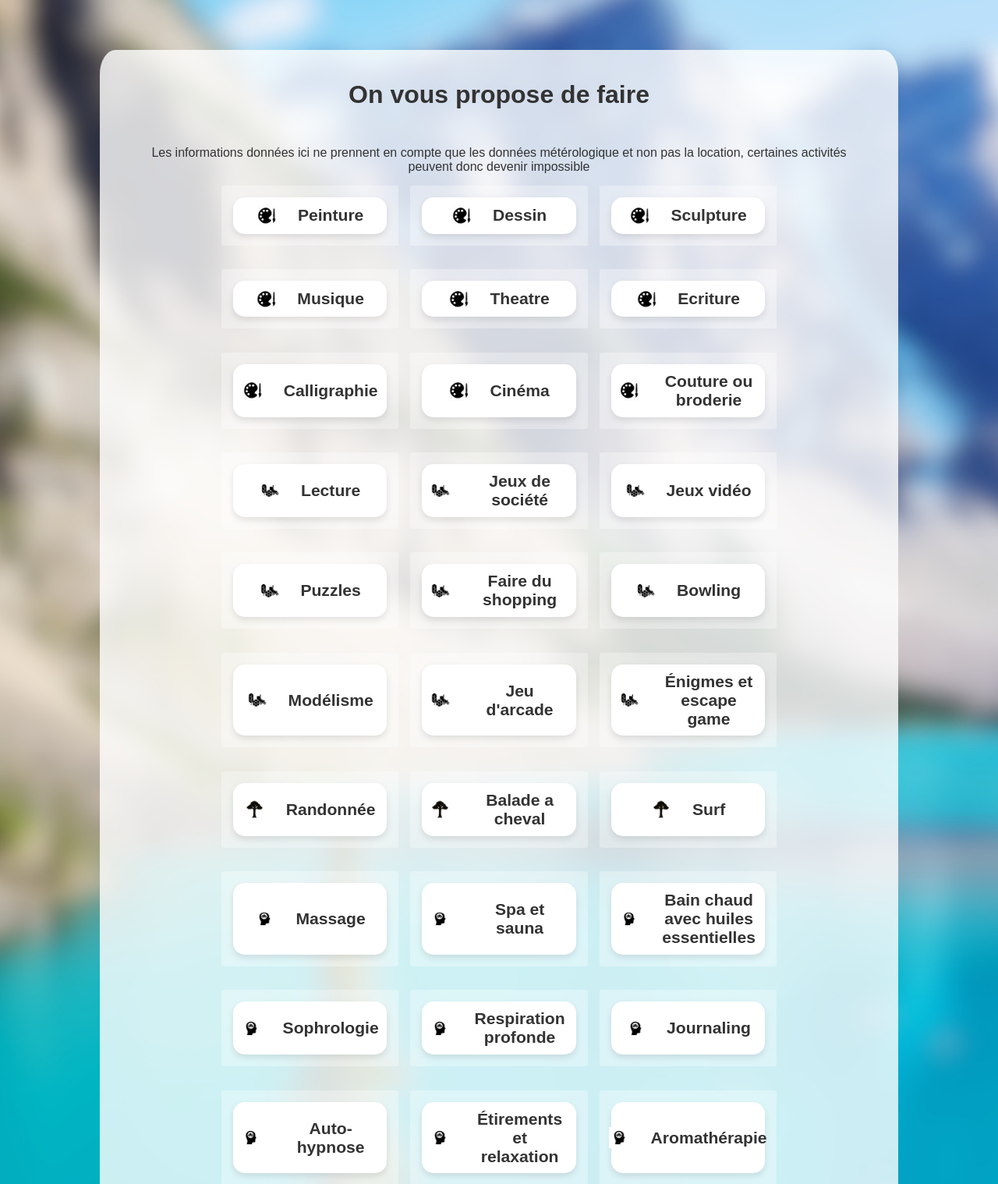
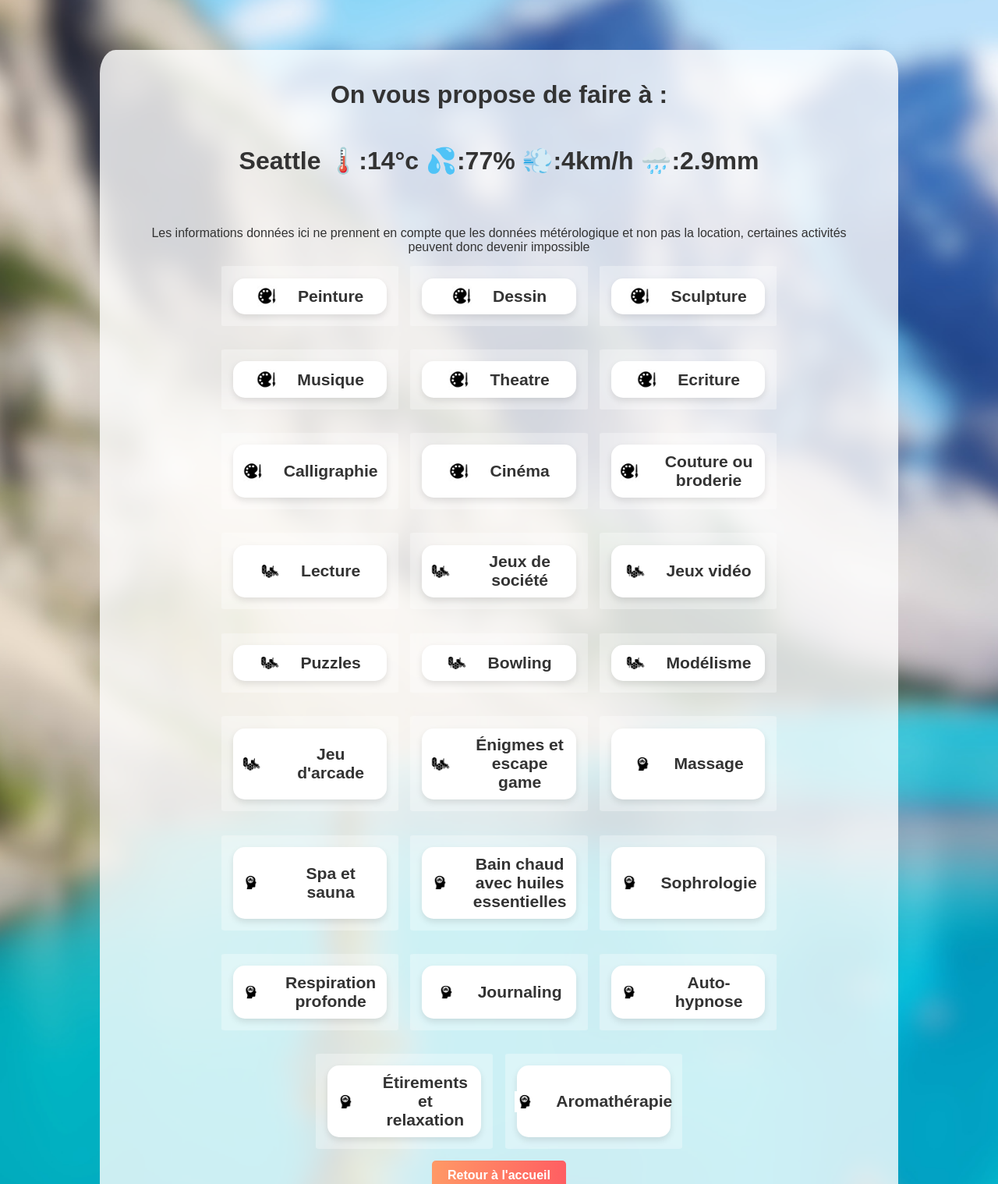
Before and after one commit to Marg0HSO/weather_app, a Flask app: template templates/activities_result.html in a window 1280 px wide. Shown: the part 88-1606 px from the top of the page at 78% size. Run offline with Flask 3, Linux system fonts and the light colour scheme; the template is opened without the code that fills it, so the values that code supplies are empty.

Commit message:
ajout information ville activities_module.py

```diff
--- a/activities_module.py
+++ b/activities_module.py
@@ -92,7 +92,7 @@ setActivitiesDico()
 
 async def createHTMLPage(city):
     acts = await activities(city, activities_dict)
-    html_debut = f"""<!DOCTYPE html>
+    html_debut = """<!DOCTYPE html>
     <html lang="fr">
     <head>
         <meta charset="UTF-8">
@@ -104,10 +104,23 @@ async def createHTMLPage(city):
         MétéoTrip
     </header>
     <div class="container">
-    <h1> On vous propose de faire </h1>
+    <h1> On vous propose de faire à : </h1>
+    """
+    async with python_weather.Client(unit=python_weather.METRIC) as client:
+        try:
+            weather = await client.get(city)
+            temp = weather.temperature
+            humi = weather.humidity
+            windSpeed = weather.wind_speed
+            prec = weather.precipitation
+        except python_weather.RequestError:
+            return [None]
+
+    html_cityInformation = """
+    <h1>""" + city + """ 🌡️:""" + str(temp) + """°c   💦:""" + str(humi) + """%   💨:""" + str(windSpeed) + """km/h   🌧️:""" + str(prec) + """mm </h1>
+    </br>
     <p> Les informations données ici ne prennent en compte que les données métérologique et non pas la location, certaines activités peuvent donc devenir impossible </p>
-    <ul class="activity-list">
-    """
+    <ul class="activity-list">"""
 
     html_cartes = ""
     for nom, type_ in acts:
@@ -164,7 +177,7 @@ async def createHTMLPage(city):
                 </div>
                 </body>
                 </html>"""
-    html_code = html_debut + html_cartes + html_fin
+    html_code = html_debut + html_cityInformation + html_cartes + html_fin
     with open("templates/activities_result.html", "w", encoding="utf-8") as f:
         print(f)
         f.write(html_code)
--- a/templates/activities_result.html
+++ b/templates/activities_result.html
@@ -10,10 +10,12 @@
         MétéoTrip
     </header>
     <div class="container">
-    <h1> On vous propose de faire </h1>
+    <h1> On vous propose de faire à : </h1>
+
+    <h1>Seattle 🌡️:14°c   💦:77%   💨:4km/h   🌧️:2.9mm </h1>
+    </br>
     <p> Les informations données ici ne prennent en compte que les données métérologique et non pas la location, certaines activités peuvent donc devenir impossible </p>
     <ul class="activity-list">
-
         <li>
         <div class="activity-card">
             <img class="activity-icon" src="static/icons/aartistique.png" alt=icon_art>
@@ -121,14 +123,6 @@
         <li>
         <div class="activity-card">
             <img class="activity-icon" src="static/icons/aloisirs.png" alt=icon_loisirs>
-            <p>Faire du shopping</p>
-        </div>
-        </li>
-
-
-        <li>
-        <div class="activity-card">
-            <img class="activity-icon" src="static/icons/aloisirs.png" alt=icon_loisirs>
             <p>Bowling</p>
         </div>
         </li>
@@ -154,30 +148,6 @@
         <div class="activity-card">
             <img class="activity-icon" src="static/icons/aloisirs.png" alt=icon_loisirs>
             <p>Énigmes et escape game</p>
-        </div>
-        </li>
-
-
-        <li>
-        <div class="activity-card">
-            <img class="activity-icon" src="static/icons/aexterieur.png" alt=icon_ext>
-            <p>Randonnée</p>
-        </div>
-        </li>
-
-
-        <li>
-        <div class="activity-card">
-            <img class="activity-icon" src="static/icons/aexterieur.png" alt=icon_ext>
-            <p>Balade a cheval</p>
-        </div>
-        </li>
-
-
-        <li>
-        <div class="activity-card">
-            <img class="activity-icon" src="static/icons/aexterieur.png" alt=icon_ext>
-            <p>Surf</p>
         </div>
         </li>
 
--- a/views.py
+++ b/views.py
@@ -96,8 +96,8 @@ def charger_villes():
     except FileNotFoundError:
         return []
 
-# Sauvegarder les villes dans le fichier JSON
 def sauvegarder_villes(villes):
+    """sauvegarde les ville dans le fichier .json"""
     with open(FICHIER_JSON, "w", encoding="utf-8") as fichier:
         json.dump(villes, fichier, indent=4, ensure_ascii=False)
 
```
